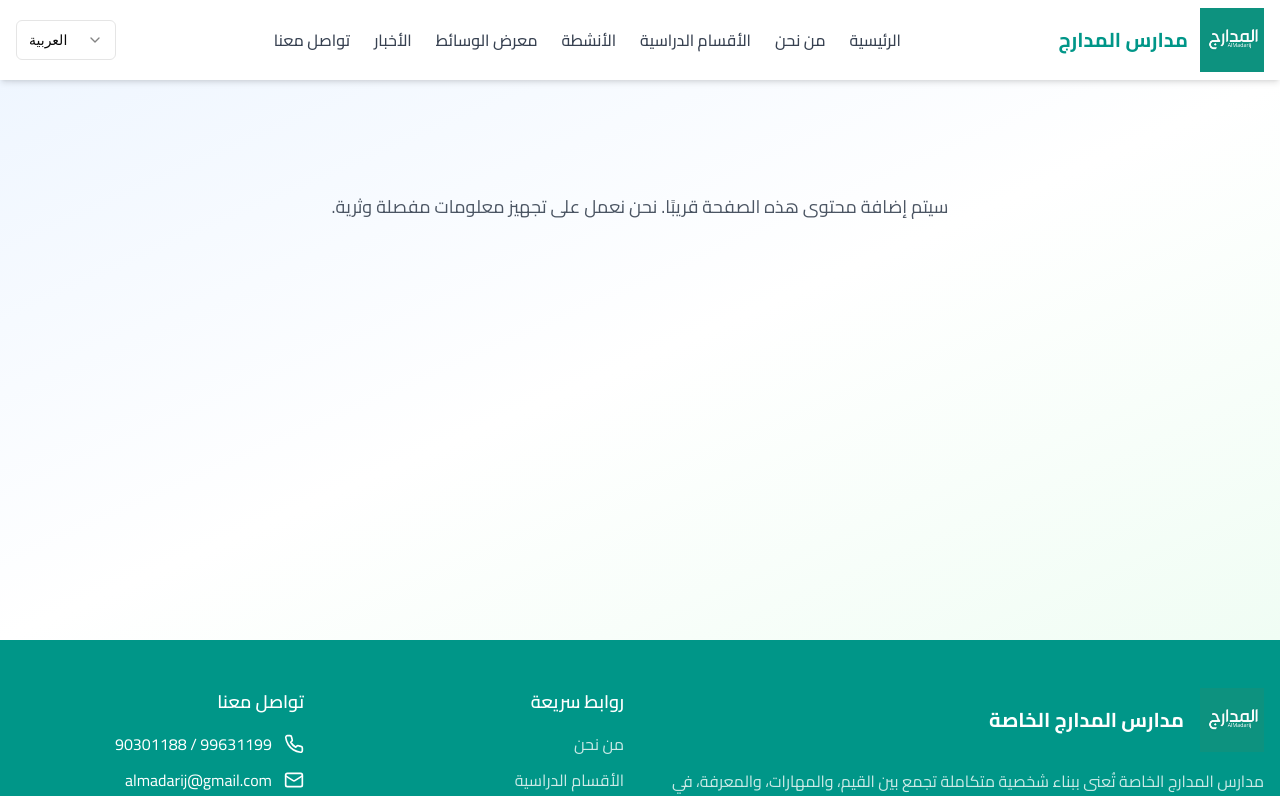
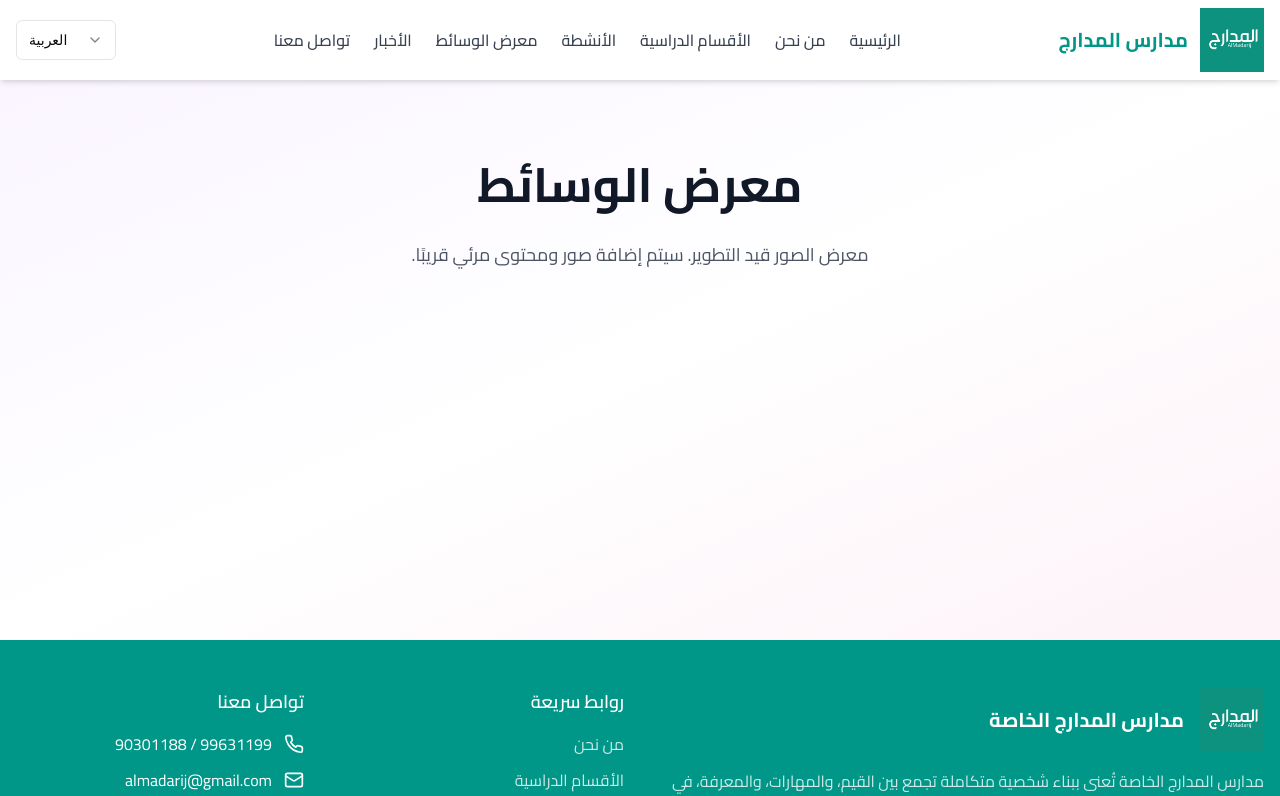
Before and after one commit to fatma-zaki/almadarij, a Next.js app: page /gallery in a window 1280 px wide. Shown: the top 796 px of the page. Built offline with nearby package versions, Linux system fonts and the light colour scheme.

Commit message:
adjustments

```diff
--- a/app/contact/page.tsx
+++ b/app/contact/page.tsx
@@ -7,11 +7,7 @@ import { useSearchParams } from 'next/navigation'
 import { useEffect, useState } from 'react'
 import { ContactSection } from '@/components/ContactSection'
 
-interface PageProps {
-  pageKey: keyof ReturnType<typeof getTranslation>['nav']
-}
-
-export default function GenericPage({ pageKey }: PageProps) {
+export default function ContactPage() {
   const searchParams = useSearchParams()
   const initialLang = (searchParams.get('lang') || defaultLocale) as Locale
   const [locale, setLocale] = useState<Locale>(initialLang)
@@ -25,12 +21,13 @@ export default function GenericPage({ pageKey }: PageProps) {
 
   return (
     <div dir={isRTL ? 'rtl' : 'ltr'}>
-      <Header locale={locale} onLocaleChange={setLocale} />
+      <Header locale={locale} />
+
 
       <main className="py-20 bg-gradient-to-br from-blue-50 via-white to-green-50 min-h-[70vh]">
         <div className="container mx-auto px-4 text-center">
           <h1 className="text-5xl font-bold text-gray-900 mb-8">
-            {t.nav[pageKey]}
+            {t.nav.contact}
           </h1>
           <ContactSection locale={locale} />
         </div>
--- a/app/departments/page.tsx
+++ b/app/departments/page.tsx
@@ -7,14 +7,14 @@ import { useSearchParams } from 'next/navigation'
 import { useEffect, useState } from 'react'
 import { DepartmentsSection } from '@/components/DepartmentsSection'
 
-interface PageProps {
-  pageKey: keyof ReturnType<typeof getTranslation>['nav']
-}
-
-export default function GenericPage({ pageKey }: PageProps) {
+export default function GenericPage() {
   const searchParams = useSearchParams()
   const initialLang = (searchParams.get('lang') || defaultLocale) as Locale
   const [locale, setLocale] = useState<Locale>(initialLang)
+
+  // استخراج مفتاح الصفحة من الكويري
+  const pageKey = (searchParams.get('page') || 'contact') as keyof ReturnType<typeof getTranslation>['nav']
+
   const t = getTranslation(locale)
   const isRTL = locale === 'ar'
 
@@ -32,11 +32,7 @@ export default function GenericPage({ pageKey }: PageProps) {
           <h1 className="text-5xl font-bold text-gray-900 mb-8">
             {t.nav[pageKey]}
           </h1>
-          {/* <p className="text-lg text-gray-600 max-w-3xl mx-auto leading-relaxed">
-            {isRTL
-              ? 'سيتم إضافة محتوى هذه الصفحة قريبًا. نحن نعمل على تجهيز معلومات مفصلة وثرية.'
-              : 'Content for this page will be added soon. We’re working on detailed and rich information.'}
-          </p> */}
+
           <DepartmentsSection locale={locale} />
         </div>
       </main>
--- a/app/gallery/page.tsx
+++ b/app/gallery/page.tsx
@@ -6,35 +6,32 @@ import { getTranslation, Locale, defaultLocale } from '@/lib/i18n'
 import { useSearchParams } from 'next/navigation'
 import { useEffect, useState } from 'react'
 
-interface PageProps {
-  pageKey: keyof ReturnType<typeof getTranslation>['nav']
-}
-
-export default function GenericPage({ pageKey }: PageProps) {
+export default function GalleryPage() {
   const searchParams = useSearchParams()
   const initialLang = (searchParams.get('lang') || defaultLocale) as Locale
   const [locale, setLocale] = useState<Locale>(initialLang)
-  const t = getTranslation(locale)
-  const isRTL = locale === 'ar'
 
   useEffect(() => {
     const newLocale = (searchParams.get('lang') || defaultLocale) as Locale
     setLocale(newLocale)
   }, [searchParams])
 
+  const t = getTranslation(locale)
+  const isRTL = locale === 'ar'
+
   return (
     <div dir={isRTL ? 'rtl' : 'ltr'}>
-      <Header locale={locale} onLocaleChange={setLocale} />
+      <Header locale={locale} />
 
-      <main className="py-20 bg-gradient-to-br from-blue-50 via-white to-green-50 min-h-[70vh]">
+      <main className="py-20 bg-gradient-to-br from-purple-50 via-white to-pink-50 min-h-[70vh]">
         <div className="container mx-auto px-4 text-center">
           <h1 className="text-5xl font-bold text-gray-900 mb-8">
-            {t.nav[pageKey]}
+            {t.nav.gallery}
           </h1>
           <p className="text-lg text-gray-600 max-w-3xl mx-auto leading-relaxed">
             {isRTL
-              ? 'سيتم إضافة محتوى هذه الصفحة قريبًا. نحن نعمل على تجهيز معلومات مفصلة وثرية.'
-              : 'Content for this page will be added soon. We’re working on detailed and rich information.'}
+              ? 'معرض الصور قيد التطوير. سيتم إضافة صور ومحتوى مرئي قريبًا.'
+              : 'The gallery is under development. Visual content and images will be added soon.'}
           </p>
         </div>
       </main>
--- a/components/Header.tsx
+++ b/components/Header.tsx
@@ -10,6 +10,7 @@ import { getTranslation, Locale } from '@/lib/i18n'
 
 interface HeaderProps {
   locale: Locale
+  onLocaleChange?: (newLocale: Locale) => void
 }
 
 export function Header({ locale }: HeaderProps) {
```
